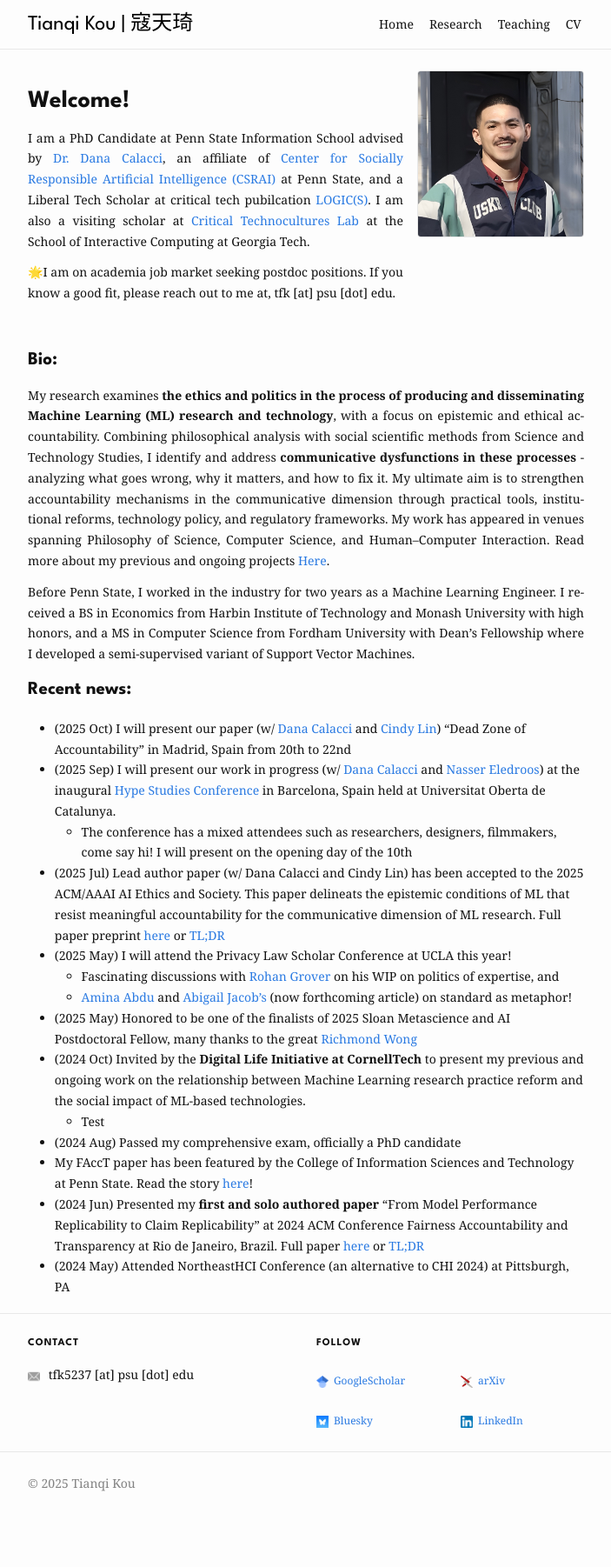
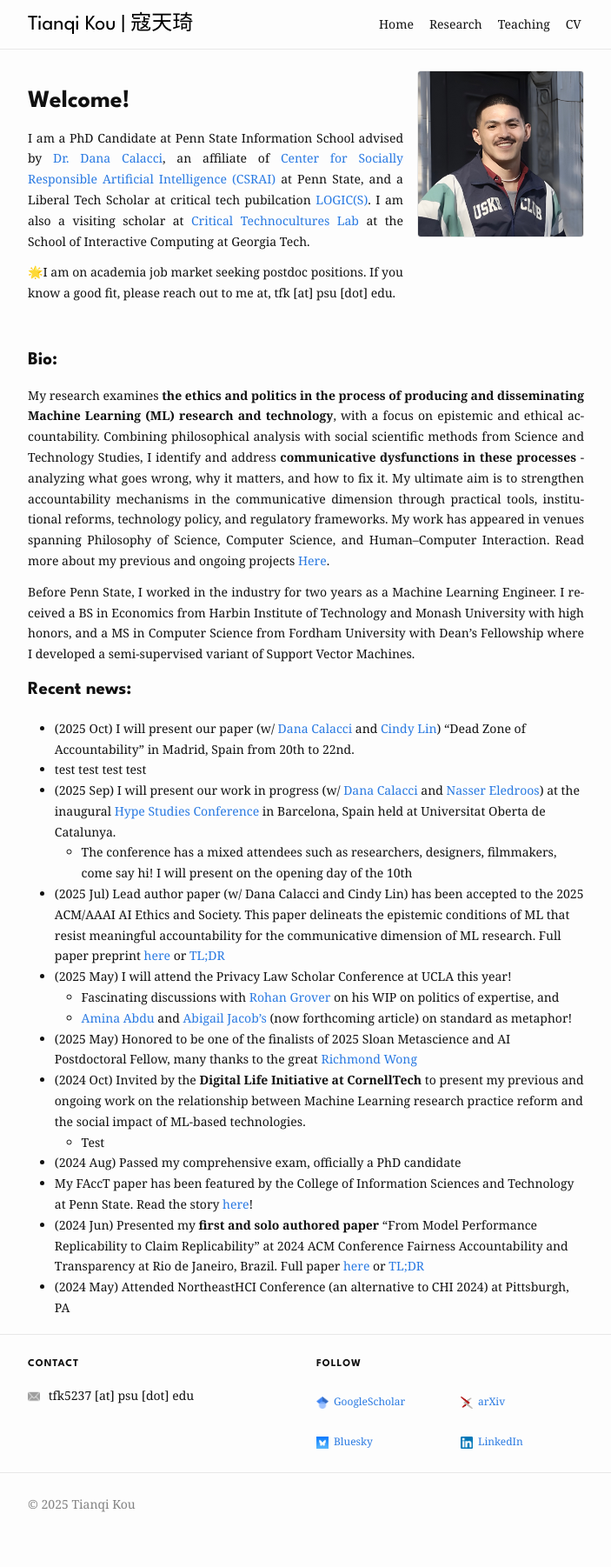
Before and after one commit to koutianqi/koutianqi.github.io, a Jekyll site: the page built from index.markdown, in a window 1280 px wide. Shown: the whole page at 87% size, without its empty margins (288-991 px from the left). Built offline with Jekyll 4.4.1, drawn with Linux system fonts in a browser that asks for light colours; before the commit the page ends 1778 px from its top, so only the background shows below that.

Commit message:
Update index.markdown

```diff
--- a/index.markdown
+++ b/index.markdown
@@ -25,7 +25,8 @@ Before Penn State, I worked in the industry for two years as a Machine Learning
 
 ## Recent news:
 
-- (2025 Oct) I will present our paper (w/ [Dana Calacci](https://www.dcalacci.net) and [Cindy Lin](https://lincindy.com)) "Dead Zone of Accountability" in Madrid, Spain from 20th to 22nd
+- (2025 Oct) I will present our paper (w/ [Dana Calacci](https://www.dcalacci.net) and [Cindy Lin](https://lincindy.com)) "Dead Zone of Accountability" in Madrid, Spain from 20th to 22nd.
+- test test test test
 - (2025 Sep) I will present our work in progress (w/ [Dana Calacci](https://www.dcalacci.net) and [Nasser Eledroos](https://nasser.wiki)) at the inaugural [Hype Studies Conference](https://hypestudies.org) in Barcelona, Spain held at Universitat Oberta de Catalunya.
   - The conference has a mixed attendees such as researchers, designers, filmmakers, come say hi! I will present on the opening day of the 10th
 - (2025 Jul) Lead author paper (w/ Dana Calacci and Cindy Lin) has been accepted to the 2025 ACM/AAAI AI Ethics and Society. This paper delineats the epistemic conditions of ML that resist meaningful accountability for the communicative dimension of ML research. Full paper preprint [here](https://arxiv.org/abs/2508.08739) or [TL;DR](https://bsky.app/profile/koutianqi.bsky.social/post/3lwarwucjs22q)
```
